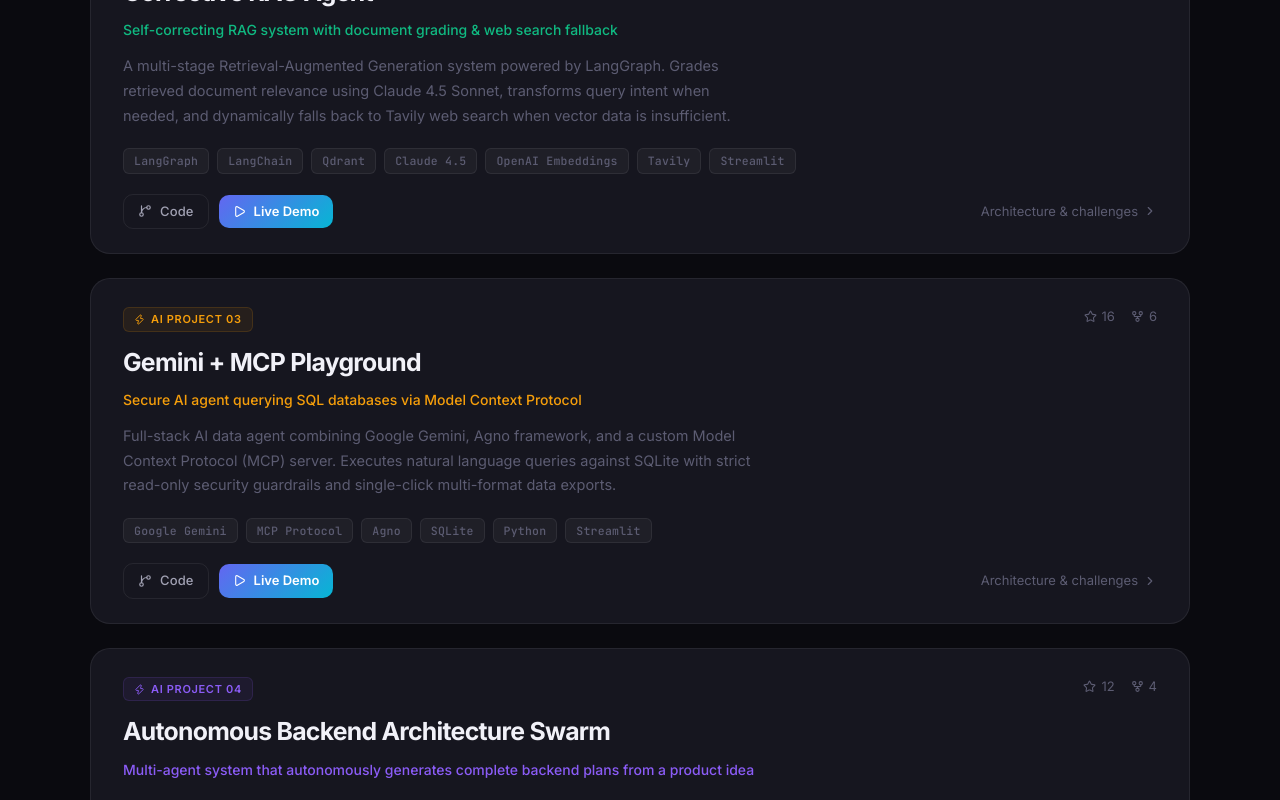
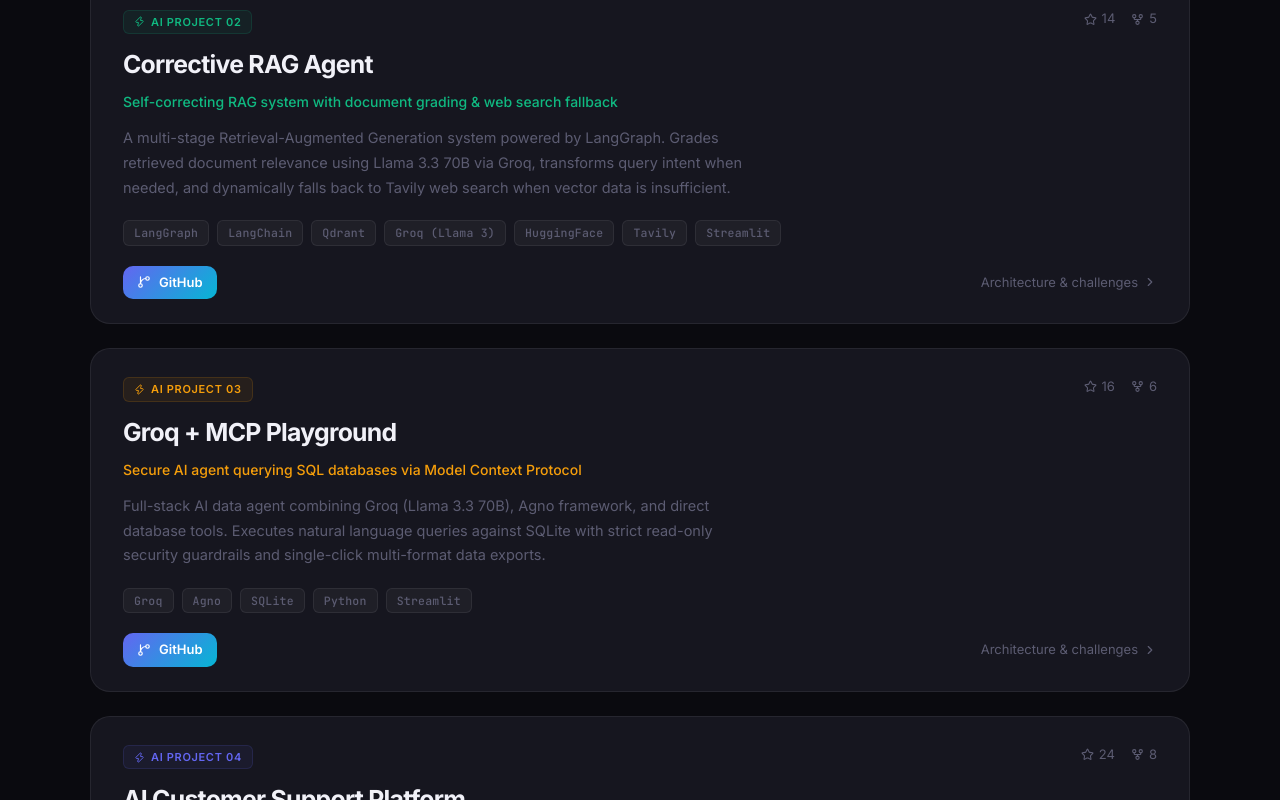
Before and after one commit to nishant264/portfolio, a Next.js app: page / in a window 1280 px wide. Shown: the part 2200-3000 px from the top of the page. Built offline with nearby package versions, Linux system fonts and the light colour scheme.

Commit message:
Swap project 1 & 4 positions; replace Live Demo with GitHub button

```diff
--- a/app/page.tsx
+++ b/app/page.tsx
@@ -5,7 +5,7 @@
 import {
   GitBranch as Github, Link as Linkedin, Mail, ExternalLink, Download, Menu, X,
   Terminal, Cpu, Database, Code2, Zap, ArrowRight, ChevronRight,
-  Play, Star, GitFork, Eye, MessageSquare, Clock,
+  Star, GitFork, Eye, MessageSquare, Clock,
   CheckCircle2, Circle, BookOpen, Send, MapPin, Briefcase,
   ArrowUpRight, Sparkles, Globe, Shield
 } from "lucide-react";
@@ -49,6 +49,60 @@
 
 const PROJECTS = [
   {
+    id: 4,
+    title: "Autonomous Backend Architecture Swarm",
+    tagline: "Multi-agent system that autonomously generates complete backend plans from a product idea",
+    description:
+      "A three-agent AI system powered by Agency Swarm that takes a product idea and autonomously produces a complete backend plan — from feature requirements through system architecture to deployment infrastructure. Features structured multi-agent orchestration with dependency-gated task handoffs between Product Manager, Systems Architect, and DevOps Engineer agents, plus shared context state and full conversation logging.",
+    stack: ["Agency Swarm", "Python", "Pydantic", "OpenAI API", "Streamlit"],
+    color: "#8B5CF6",
+    accent: "from-violet-500 to-purple-600",
+    github: "https://github.com/nishant264/agentic_service",
+    stats: { stars: 12, forks: 4 },
+    challenges: [
+      "Orchestrating three agents with dependency-gated task handoffs to guarantee sequential execution without deadlocks",
+      "Designing Pydantic-validated tools with shared context state, idempotency guards, and type-safe outputs",
+      "Building a structured prompt architecture with persona + responsibilities + constraints layers to keep agents in their lanes",
+    ],
+    arch: ["Product Idea", "Product Manager (DefineRequirements)", "Systems Architect (DesignArchitecture)", "DevOps Engineer (PlanDeployment)", "Complete Backend Spec"],
+  },
+  {
+    id: 2,
+    title: "Corrective RAG Agent",
+    tagline: "Self-correcting RAG system with document grading & web search fallback",
+    description:
+      "A multi-stage Retrieval-Augmented Generation system powered by LangGraph. Grades retrieved document relevance using Llama 3.3 70B via Groq, transforms query intent when needed, and dynamically falls back to Tavily web search when vector data is insufficient.",
+    stack: ["LangGraph", "LangChain", "Qdrant", "Groq (Llama 3)", "HuggingFace", "Tavily", "Streamlit"],
+    color: "#10B981",
+    accent: "from-emerald-500 to-teal-600",
+    github: "https://github.com/nishant264/Corrective-_RAG",
+    stats: { stars: 14, forks: 5 },
+    challenges: [
+      "Implementing deterministic relevance grading to eliminate hallucinations",
+      "Orchestrating smooth transitions between Qdrant vector store and Tavily web search",
+      "Building an interactive Streamlit UI showing real-time multi-agent decision steps",
+    ],
+    arch: ["User Query", "Qdrant Vector Store", "Groq (Llama 3.3 70B) Relevance Grader", "Query Rewriter / Tavily Search", "Response Generator"],
+  },
+  {
+    id: 3,
+    title: "Groq + MCP Playground",
+    tagline: "Secure AI agent querying SQL databases via Model Context Protocol",
+    description:
+      "Full-stack AI data agent combining Groq (Llama 3.3 70B), Agno framework, and direct database tools. Executes natural language queries against SQLite with strict read-only security guardrails and single-click multi-format data exports.",
+    stack: ["Groq", "Agno", "SQLite", "Python", "Streamlit"],
+    color: "#F59E0B",
+    accent: "from-amber-500 to-orange-600",
+    github: "https://github.com/nishant264/MCP-Server-data-",
+    stats: { stars: 16, forks: 6 },
+    challenges: [
+      "Enforcing SQL keyword blocking and multi-statement validation for read-only safety",
+      "Building tools with strict read-only security guardrails",
+      "Enabling instant agent-driven export to CSV, JSON, and Markdown formats",
+    ],
+    arch: ["Natural Language Input", "Streamlit Web App", "Groq AI Agent (Agno)", "Database Tools (Guardrails)", "SQLite Database"],
+  },
+  {
     id: 1,
     title: "AI Customer Support Platform",
     tagline: "Multi-agent system that handles 80% of queries autonomously",
@@ -58,7 +112,6 @@
     color: "#6366F1",
     accent: "from-indigo-500 to-violet-600",
     github: "https://github.com/nishant264",
-    demo: "#",
     stats: { stars: 24, forks: 8 },
     challenges: [
       "Designing deterministic agent routing without hallucination",
@@ -66,63 +119,6 @@
       "Managing context windows across multi-turn sessions",
     ],
     arch: ["User Query", "Router Agent", "FAQ Agent / Billing Agent / Escalation Agent", "ChromaDB + PostgreSQL", "Response"],
-  },
-  {
-    id: 2,
-    title: "Corrective RAG Agent",
-    tagline: "Self-correcting RAG system with document grading & web search fallback",
-    description:
-      "A multi-stage Retrieval-Augmented Generation system powered by LangGraph. Grades retrieved document relevance using Claude 4.5 Sonnet, transforms query intent when needed, and dynamically falls back to Tavily web search when vector data is insufficient.",
-    stack: ["LangGraph", "LangChain", "Qdrant", "Claude 4.5", "OpenAI Embeddings", "Tavily", "Streamlit"],
-    color: "#10B981",
-    accent: "from-emerald-500 to-teal-600",
-    github: "https://github.com/nishant264/Corrective-_RAG",
-    demo: "#",
-    stats: { stars: 14, forks: 5 },
-    challenges: [
-      "Implementing deterministic relevance grading to eliminate hallucinations",
-      "Orchestrating smooth transitions between Qdrant vector store and Tavily web search",
-      "Building an interactive Streamlit UI showing real-time multi-agent decision steps",
-    ],
-    arch: ["User Query", "Qdrant Vector Store", "Claude 4.5 Relevance Grader", "Query Rewriter / Tavily Search", "Response Generator"],
-  },
-  {
-    id: 3,
-    title: "Gemini + MCP Playground",
-    tagline: "Secure AI agent querying SQL databases via Model Context Protocol",
-    description:
-      "Full-stack AI data agent combining Google Gemini, Agno framework, and a custom Model Context Protocol (MCP) server. Executes natural language queries against SQLite with strict read-only security guardrails and single-click multi-format data exports.",
-    stack: ["Google Gemini", "MCP Protocol", "Agno", "SQLite", "Python", "Streamlit"],
-    color: "#F59E0B",
-    accent: "from-amber-500 to-orange-600",
-    github: "https://github.com/nishant264/MCP-Server-data-",
-    demo: "https://2d2qbxcdf78ghovjyfzuu3.streamlit.app/",
-    stats: { stars: 16, forks: 6 },
-    challenges: [
-      "Enforcing SQL keyword blocking and multi-statement validation for read-only safety",
-      "Building a custom local MCP server without third-party Docker or API bottlenecks",
-      "Enabling instant agent-driven export to CSV, JSON, and Markdown formats",
-    ],
-    arch: ["Natural Language Input", "Streamlit Web App", "Gemini AI Agent (Agno)", "Custom MCP Server (Guardrails)", "SQLite Database"],
-  },
-  {
-    id: 4,
-    title: "Autonomous Backend Architecture Swarm",
-    tagline: "Multi-agent system that autonomously generates complete backend plans from a product idea",
-    description:
-      "A three-agent AI system powered by Agency Swarm that takes a product idea and autonomously produces a complete backend plan — from feature requirements through system architecture to deployment infrastructure. Features structured multi-agent orchestration with dependency-gated task handoffs between Product Manager, Systems Architect, and DevOps Engineer agents, plus shared context state and full conversation logging.",
-    stack: ["Agency Swarm", "Python", "Pydantic", "OpenAI API", "Streamlit"],
-    color: "#8B5CF6",
-    accent: "from-violet-500 to-purple-600",
-    github: "https://github.com/nishant264/agentic_service",
-    demo: "#",
-    stats: { stars: 12, forks: 4 },
-    challenges: [
-      "Orchestrating three agents with dependency-gated task handoffs to guarantee sequential execution without deadlocks",
-      "Designing Pydantic-validated tools with shared context state, idempotency guards, and type-safe outputs",
-      "Building a structured prompt architecture with persona + responsibilities + constraints layers to keep agents in their lanes",
-    ],
-    arch: ["Product Idea", "Product Manager (DefineRequirements)", "Systems Architect (DesignArchitecture)", "DevOps Engineer (PlanDeployment)", "Complete Backend Spec"],
   },
 ];
 
@@ -881,18 +877,10 @@
                     onClick={(e) => e.stopPropagation()}
                     target="_blank"
                     rel="noopener noreferrer"
-                    className="btn-ghost"
-                    style={{ padding: "7px 14px", fontSize: 13 }}
-                  >
-                    <Github size={14} /> Code
-                  </a>
-                  <a
-                    href={project.demo}
-                    onClick={(e) => e.stopPropagation()}
                     className="btn-primary"
                     style={{ padding: "7px 14px", fontSize: 13 }}
                   >
-                    <Play size={13} /> Live Demo
+                    <Github size={14} /> GitHub
                   </a>
                   <button
                     style={{
```
